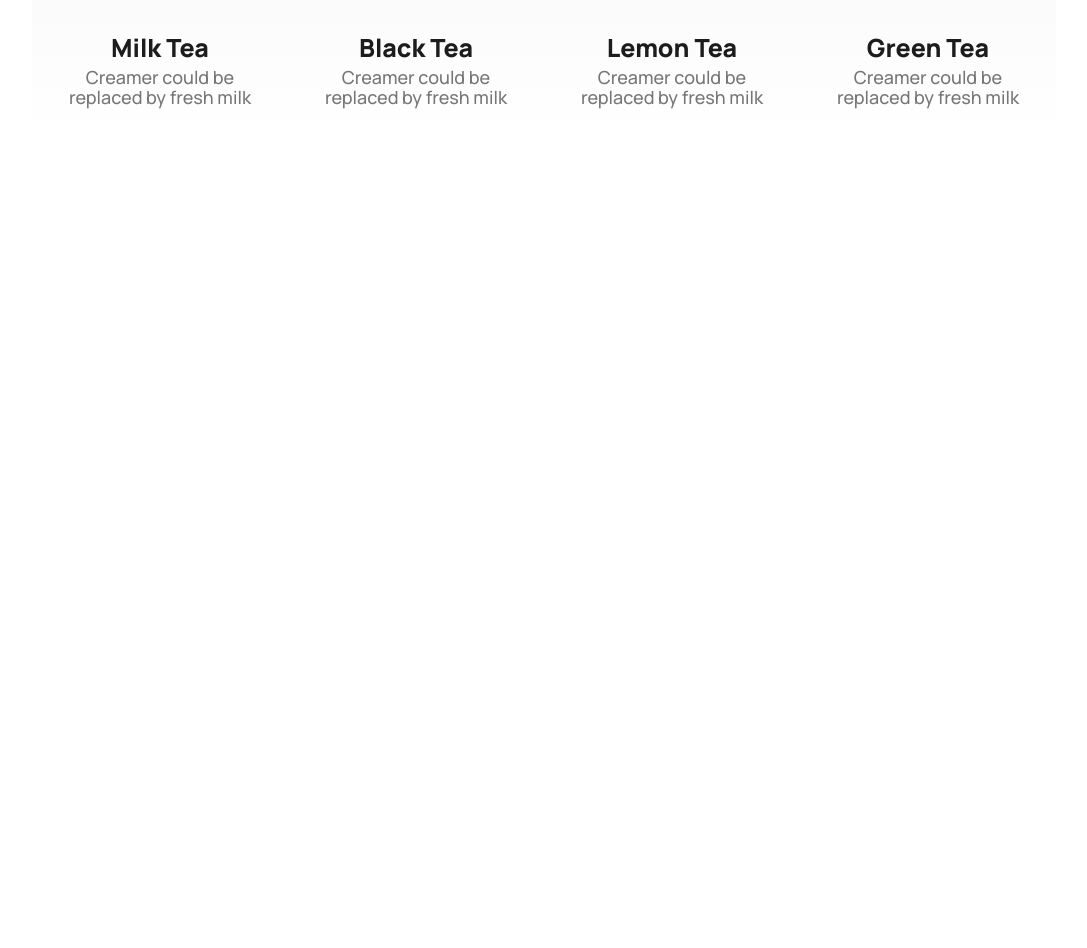
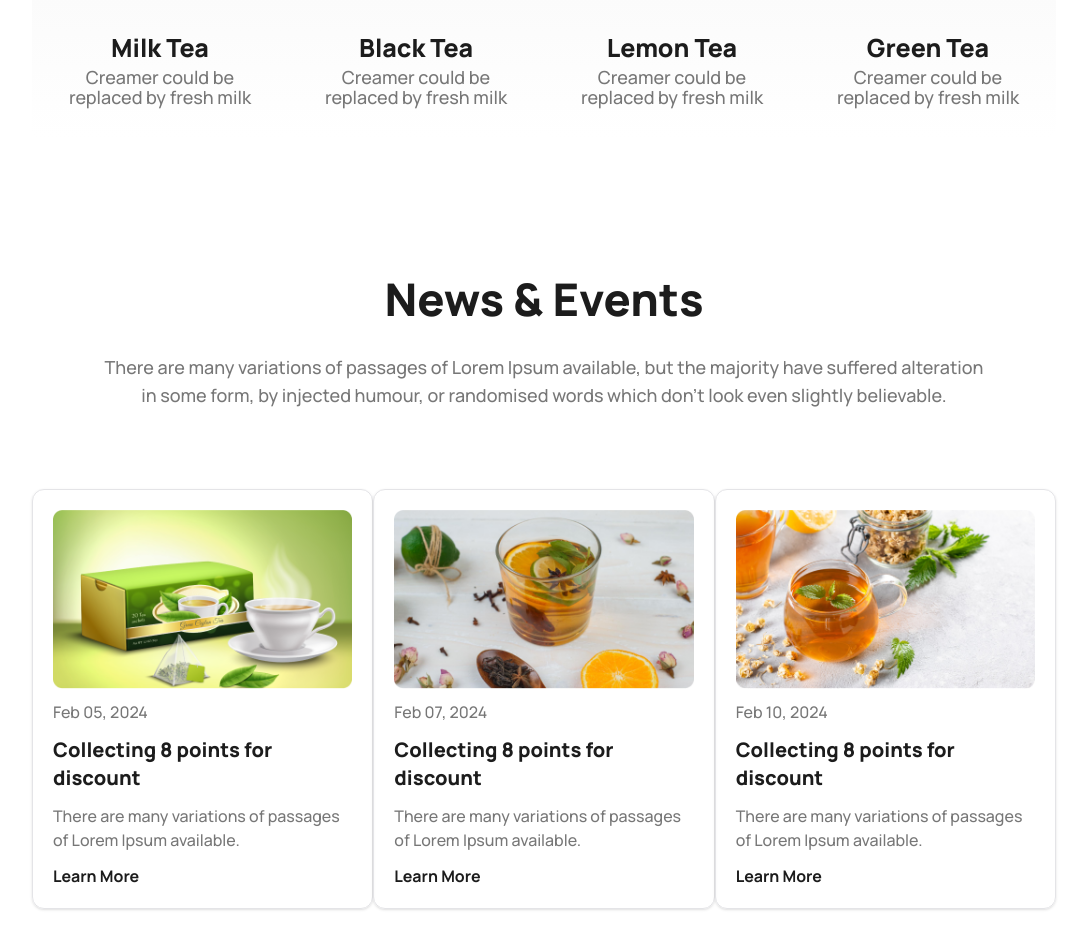
Before and after one commit to mdtamimjd/band-tea-house, a plain HTML site: page index.html in a window 1280 px wide. Shown: the part 1314-2262 px from the top of the page, without its empty margins (96-1183 px from the left). Before the commit the page ends 1580 px from the top, so only its background shows below. Drawn offline with nearby package versions, Linux system fonts and the light colour scheme.

Commit message:
events section done

```diff
--- a/index.html
+++ b/index.html
@@ -94,6 +94,35 @@
           </div>
         </div>
       </section>
+      <section class="events w-4/5 mx-auto my-32 flex flex-col gap-y-10">
+        <div>
+          <h2 class="text-[45px] font-extrabold text-[#1c1c1c] text-center">News & Events</h2>
+          <p class="text-lg font-medium text-[#777777] text-balance my-5 text-center">There are many variations of passages of Lorem Ipsum available, but the majority have suffered alteration in some form, by injected humour, or randomised words which don't look even slightly believable. </p>
+        </div>
+        <div class="flex w-full h-[420px] justify-between items-center mt-5">
+          <div class="w-[350px] h-full p-5 border border-zinc-200 rounded-xl shadow flex flex-col justify-between items-start">
+            <img src="./images/news-1.png" alt="">
+            <p class="text-base font-medium text-[#777777]">Feb 05, 2024</p>
+            <h4 class="text-xl font-extrabold text-[#1c1c1c]">Collecting 8 points for discount</h4>
+            <p class="text-base font-medium text-[#777777]">There are many variations of passages of Lorem Ipsum available.</p>
+            <button><a href="" class="text-base font-bold text-[#1c1c1c] hover:text-[#777]">Learn More</a></button>
+          </div>
+          <div class="w-[350px] h-full p-5 border border-zinc-200 rounded-xl shadow flex flex-col justify-between items-start">
+            <img src="./images/news-2.png" alt="">
+            <p class="text-base font-medium text-[#777777]">Feb 07, 2024</p>
+            <h4 class="text-xl font-extrabold text-[#1c1c1c]">Collecting 8 points for discount</h4>
+            <p class="text-base font-medium text-[#777777]">There are many variations of passages of Lorem Ipsum available.</p>
+            <button><a href="" class="text-base font-bold text-[#1c1c1c] hover:text-[#777]">Learn More</a></button>
+          </div>
+          <div class="w-[350px] h-full p-5 border border-zinc-200 rounded-xl shadow flex flex-col justify-between items-start">
+            <img src="./images/news-3.png" alt="">
+            <p class="text-base font-medium text-[#777777]">Feb 10, 2024</p>
+            <h4 class="text-xl font-extrabold text-[#1c1c1c]">Collecting 8 points for discount</h4>
+            <p class="text-base font-medium text-[#777777]">There are many variations of passages of Lorem Ipsum available.</p>
+            <button><a href="" class="text-base font-bold text-[#1c1c1c] hover:text-[#777]">Learn More</a></button>
+          </div>
+        </div>
+      </section>
     </main>
     <footer></footer>
   </body>
```
